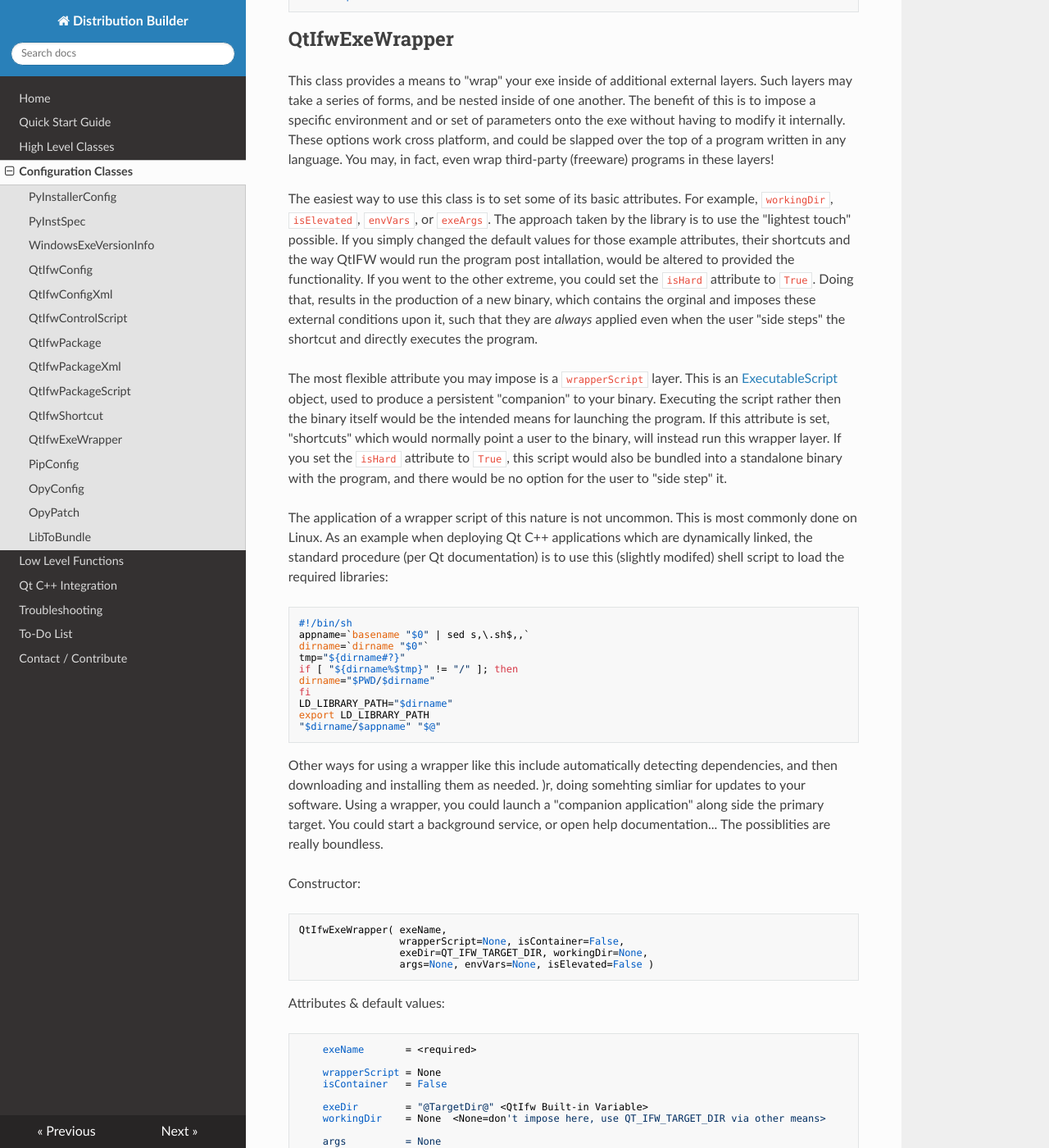
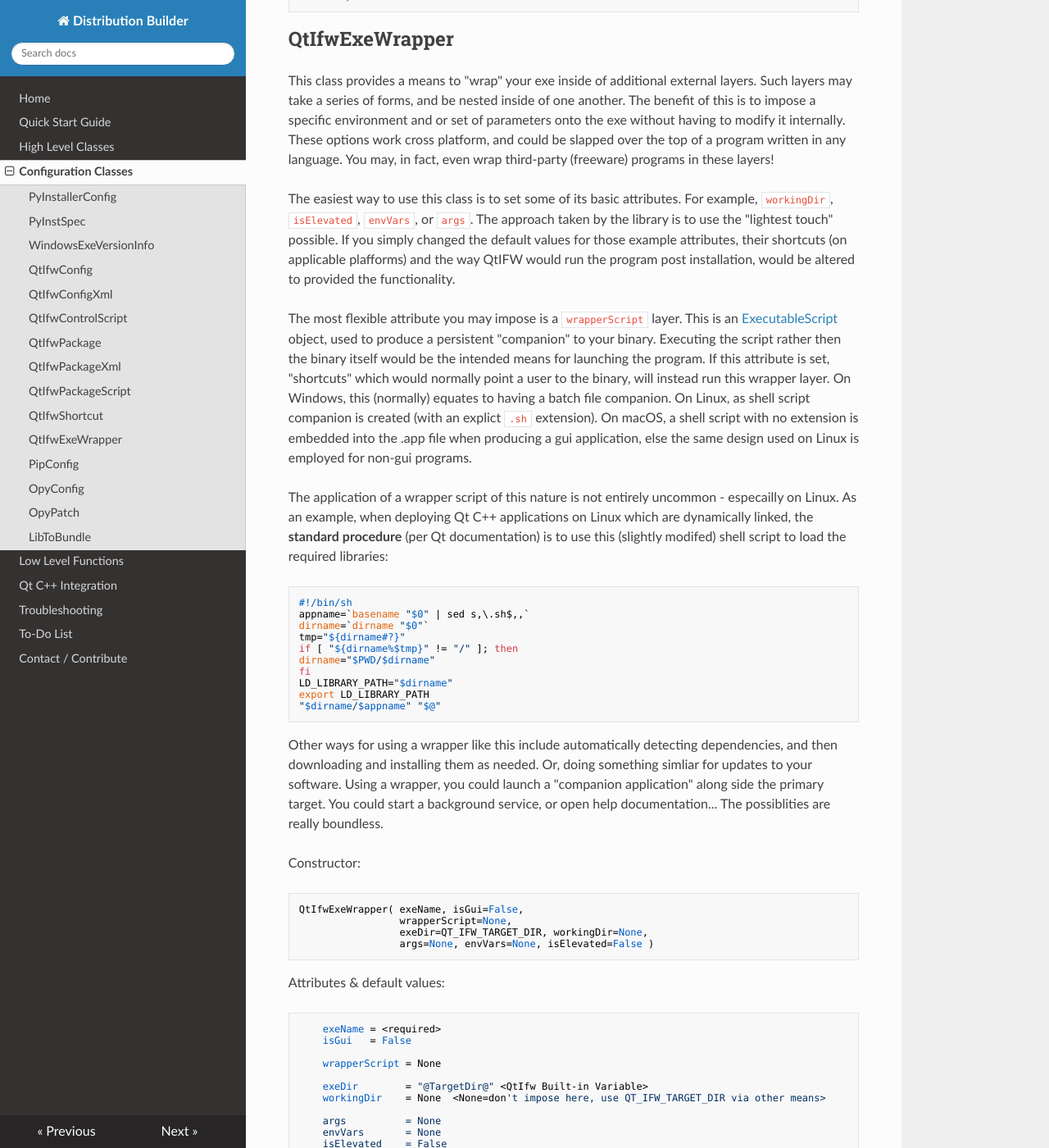
Before and after one commit to BuvinJT/distbuilder, an MkDocs documentation site: the page built from docs/ConfigClasses.md, in a window 1280 px wide and 1400 px high, scrolled down 9369 px. Shown: the whole window at 82% size. Built offline with MkDocs 1.6.1, drawn with Linux system fonts in a browser that asks for light colours; nearby versions of some CDN libraries; old or Windows-style settings are respelled for this version of MkDocs.

```diff
--- a/distbuilder/_version.py
+++ b/distbuilder/_version.py
@@ -1 +1 @@
-__version__ = "0.7.6.11"
+__version__ = "0.7.6.12"
--- a/docs/ConfigClasses.md
+++ b/docs/ConfigClasses.md
@@ -500,27 +500,25 @@
 You may, in fact, even wrap third-party (freeware) programs in these layers!
 
 The easiest way to use this class is to set some of its basic attributes. For
-example, `workingDir`, `isElevated`, `envVars`, or `exeArgs`.  The approach taken by the
+example, `workingDir`, `isElevated`, `envVars`, or `args`.  The approach taken by the
 library is to use the "lightest touch" possible.  If you simply changed the
-default values for those example attributes, their shortcuts and the way QtIFW
-would run the program post intallation, would be altered to provided the functionality.
-If you went to the other extreme, you could set the `isHard` attribute to `True`.
-Doing that, results in the production of a new binary, which contains the orginal
-and imposes these external conditions upon it, such that they are *always* applied
-even when the user "side steps" the shortcut and directly executes the program.
+default values for those example attributes, their shortcuts (on applicable plafforms)
+and the way QtIFW would run the program post installation, would be altered to provided
+the functionality.
 
 The most flexible attribute you may impose is a `wrapperScript` layer.
 This is an [ExecutableScript](LowLevel.md#executablescript) object, used to produce
 a persistent "companion" to your binary.  Executing the script rather then the
 binary itself would be the intended means for launching the program.  If this attribute
 is set, "shortcuts" which would normally point a user to the binary, will instead run this
-wrapper layer.  If you set the `isHard` attribute to `True`, this script would also be bundled
-into a standalone binary with the program, and there would be no option for the
-user to "side step" it.
+wrapper layer.  On Windows, this (normally) equates to having a batch file companion.
+On Linux, as shell script companion is created (with an explict `.sh` extension). On macOS,
+a shell script with no extension is embedded into the .app file when producing a gui application,
+else the same design used on Linux is employed for non-gui programs.
 
-The application of a wrapper script of this nature is not uncommon.  This is most
-commonly done on Linux. As an example when deploying Qt C++ applications which are
-dynamically linked, the standard procedure (per Qt documentation) is to use this
+The application of a wrapper script of this nature is not entirely uncommon - especailly on Linux.
+As an example, when deploying Qt C++ applications on Linux which are
+dynamically linked, the **standard procedure** (per Qt documentation) is to use this
 (slightly modifed) shell script to load the required libraries:
 
     #!/bin/sh
@@ -535,24 +533,24 @@
 	"$dirname/$appname" "$@"
 
 Other ways for using a wrapper like this include automatically detecting dependencies, and
-then downloading and installing them as needed.  )r, doing somehting simliar for updates
+then downloading and installing them as needed.  Or, doing something simliar for updates
 to your software. Using a wrapper, you could launch a "companion application" along side the
 primary target. You could start a background service, or open help documentation... The
 possiblities are really boundless.
 
 Constructor:
 
-    QtIfwExeWrapper( exeName,
-    				 wrapperScript=None, isContainer=False,
+    QtIfwExeWrapper( exeName, isGui=False,
+                     wrapperScript=None,
                      exeDir=QT_IFW_TARGET_DIR, workingDir=None,
                      args=None, envVars=None, isElevated=False )
 
 Attributes & default values:
 
-        exeName       = <required>
+        exeName = <required>
+        isGui   = False
 
         wrapperScript = None
-        isContainer   = False
 
         exeDir        = "@TargetDir@" <QtIfw Built-in Variable>
         workingDir    = None  <None=don't impose here, use QT_IFW_TARGET_DIR via other means>
@@ -561,7 +559,7 @@
         envVars       = None
         isElevated    = False
 
-        _winPsStartArgs  = None  <Windows only>
+        _winPsStartArgs = None  <Windows only>
 
 		<Auto defined via refresh>
         _runProgram
```
Also changed, not shown: docs/HighLevel.md (+1 -1 lines), docs/ToDo.md (+5 -11 lines), 4 other files.
